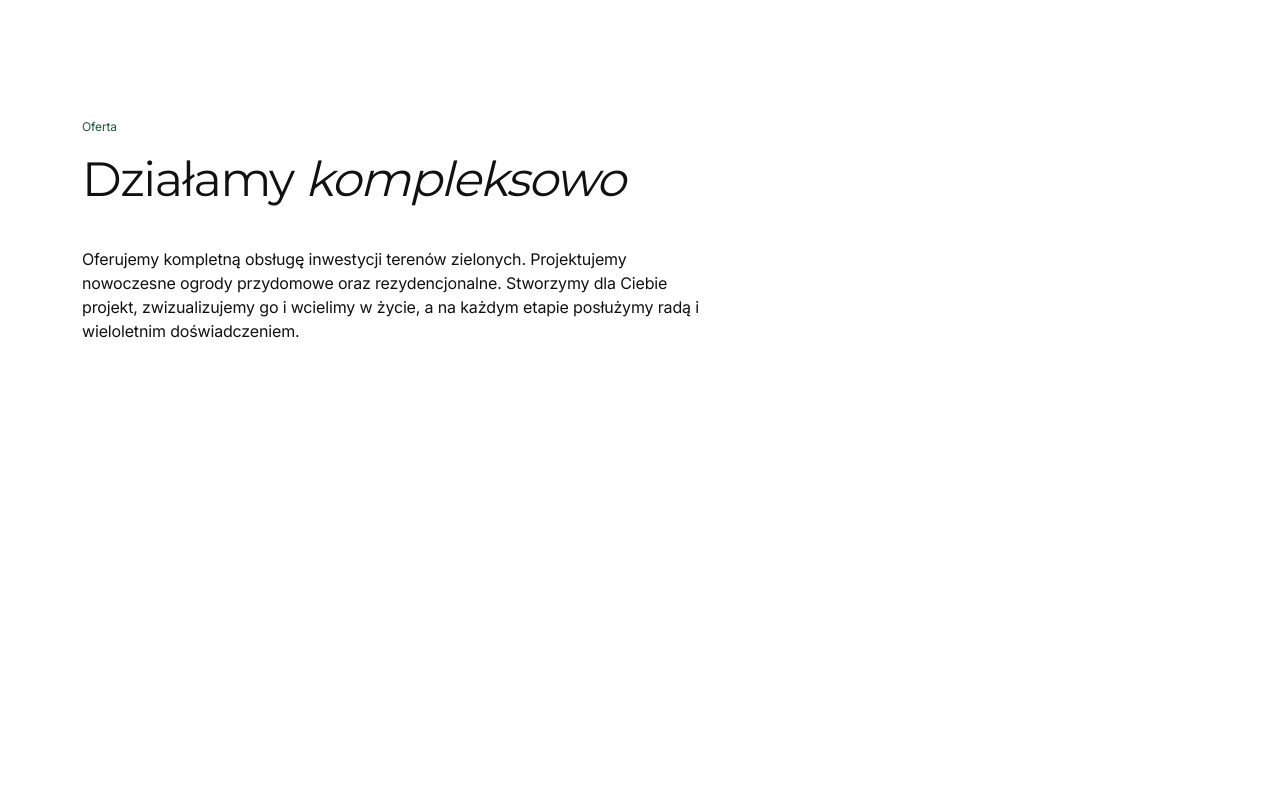
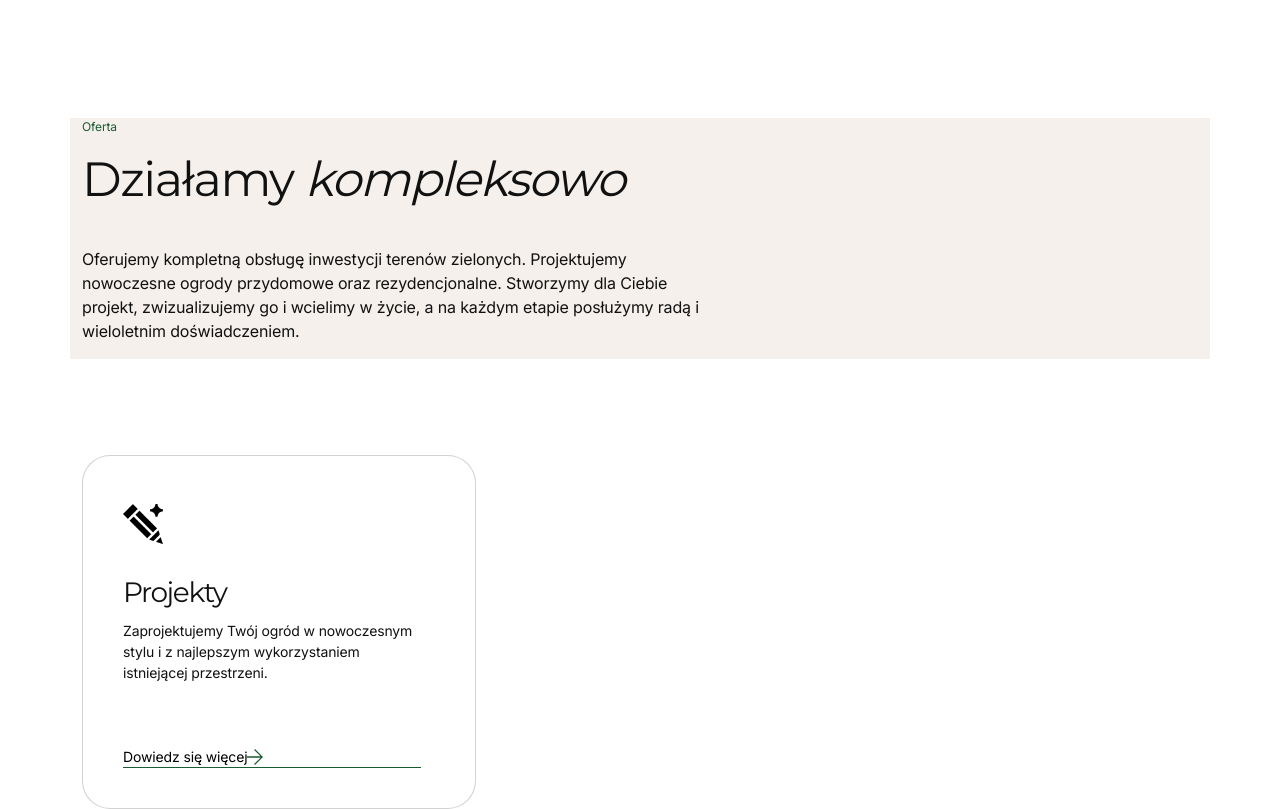
Before and after one commit to nataliam21/adRespect_giarddesign, a plain HTML site: page index.html in a window 1280 px wide. Shown: the part 827-1636 px from the top of the page. Before the commit the page ends 1282 px from the top, so only its background shows below. Drawn offline with nearby package versions, Linux system fonts and the light colour scheme.

Commit message:
added Card for "projects" tab added tab icons, added css styles for Card

```diff
--- a/assets/CSS/style.css
+++ b/assets/CSS/style.css
@@ -217,4 +217,65 @@ ul {
 #offer {
   margin-top: 120px;
   margin-bottom: 96px;
+  background: var(--grey, #f5f0ec);
 }
+.card {
+  display: flex;
+  width: 394px;
+  height: 354px;
+  flex-direction: column;
+  justify-content: space-between;
+  align-items: flex-start;
+  border-radius: 28px;
+  background: var(--white, #fff);
+}
+.card-body {
+  width: 274px;
+  height: 298px;
+  padding: 48px 40px 48px 40px;
+}
+
+#Icon_card {
+  width: 40px;
+  height: 40px;
+  flex-shrink: 0;
+}
+.card-tite {
+  color: var(--black, #111);
+  /* Montserrat/H-3 */
+  font-family: Montserrat;
+  font-size: 28px;
+  font-style: normal;
+  font-weight: 500;
+  line-height: 115%; /* 32.2px */
+  letter-spacing: -1.4px;
+  align-self: stretch;
+  padding-top: 32px;
+}
+.card-text {
+  color: var(--black, #111);
+  /* Inter/Body-small */
+  font-family: Inter;
+  font-size: 14px;
+  font-style: normal;
+  font-weight: 400;
+  line-height: 150%; /* 21px */
+  letter-spacing: -0.14px;
+  align-self: stretch;
+  width: 298px;
+  height: 63px;
+  padding-top: 12px;
+}
+.button_card {
+  display: flex;
+  padding-top: 63px;
+  padding-bottom: 0px;
+  padding-right: 10px;
+  align-items: center;
+  border-bottom: 1px solid var(--green, #1b5b31);
+}
+#button_icon {
+  width: 16px;
+  height: 16px;
+  fill: var(--green, #1b5b31);
+}
--- a/index.html
+++ b/index.html
@@ -69,7 +69,9 @@
                     </svg>
                   </a>
                   <ul class="dropdown-menu">
-                    <li><a href="#" class="dropdown-item">Projekty </a></li>
+                    <li>
+                      <a href="#Projekty" class="dropdown-item">Projekty </a>
+                    </li>
                     <li><a href="#" class="dropdown-item">Wizualizacje </a></li>
                     <li><a href="#" class="dropdown-item">Realizacje</a></li>
                   </ul>
@@ -281,10 +283,44 @@
             <p class="text-offer">
               Oferujemy kompletną obsługę inwestycji terenów zielonych.
               Projektujemy nowoczesne ogrody przydomowe oraz rezydencjonalne.
-              Stworzymy dla Ciebie projekt, zwizualizujemy go i wcielimy w
-              życie, a na każdym etapie posłużymy radą i wieloletnim
+              Stworzymy dla Ciebie projekt, zwizualizujemy go i wcielimy
+              w&nbsp;życie, a na każdym etapie posłużymy radą i wieloletnim
               doświadczeniem.
             </p>
+          </div>
+        </div>
+      </div>
+      <div class="container">
+        <div class="card">
+          <div class="card-body">
+            <img
+              id="Icon_card"
+              src="assets/img/Icon_card_1.png"
+              alt=""
+              class="card-img-top"
+            />
+            <div class="card-tite">Projekty</div>
+            <div class="card-text">
+              Zaprojektujemy Twój ogród w nowoczesnym stylu i z najlepszym
+              wykorzystaniem istniejącej przestrzeni.
+
+              <div class="">
+                <a href="" class="btm btn-succes button_card">
+                  Dowiedz się więcej
+                  <svg
+                    id="button_icon"
+                    xmlns="http://www.w3.org/2000/svg"
+                    viewBox="0 0 16 16"
+                    fill="none"
+                  >
+                    <path
+                      d="M7.99528 -1.20755e-06L7.09959 0.895696L13.5769 7.36358L-7.5502e-07 7.36358L-6.43745e-07 8.63642L13.5675 8.63642L7.09959 15.1043L7.99529 16L16 7.99529L7.99528 -1.20755e-06Z"
+                      fill="#1B5B31"
+                    />
+                  </svg>
+                </a>
+              </div>
+            </div>
           </div>
         </div>
       </div>
```
Also changed, not shown: assets/img/Icon_card_1.png (added), assets/img/Icon_card_2.png (added), assets/img/Icon_card_3.png (added).
